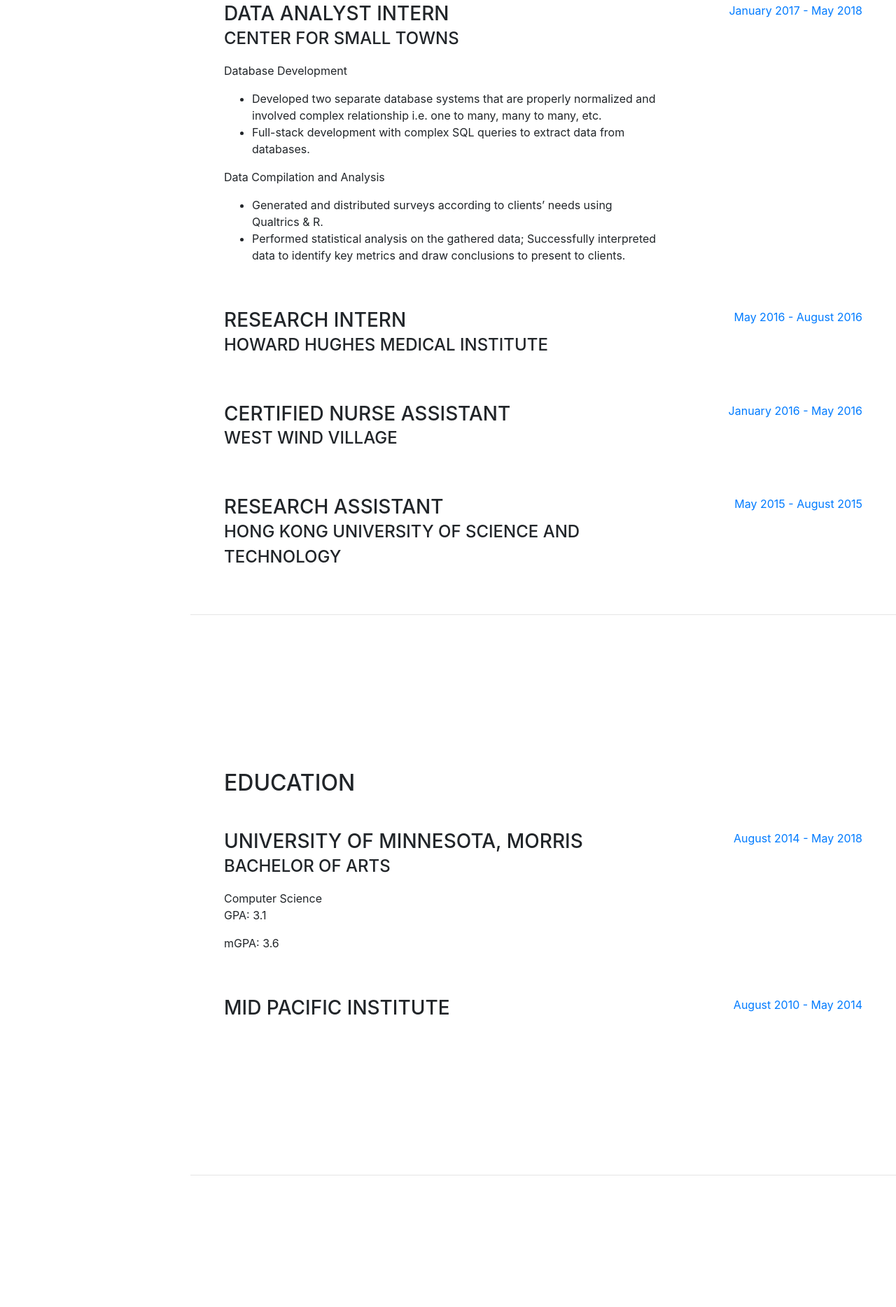
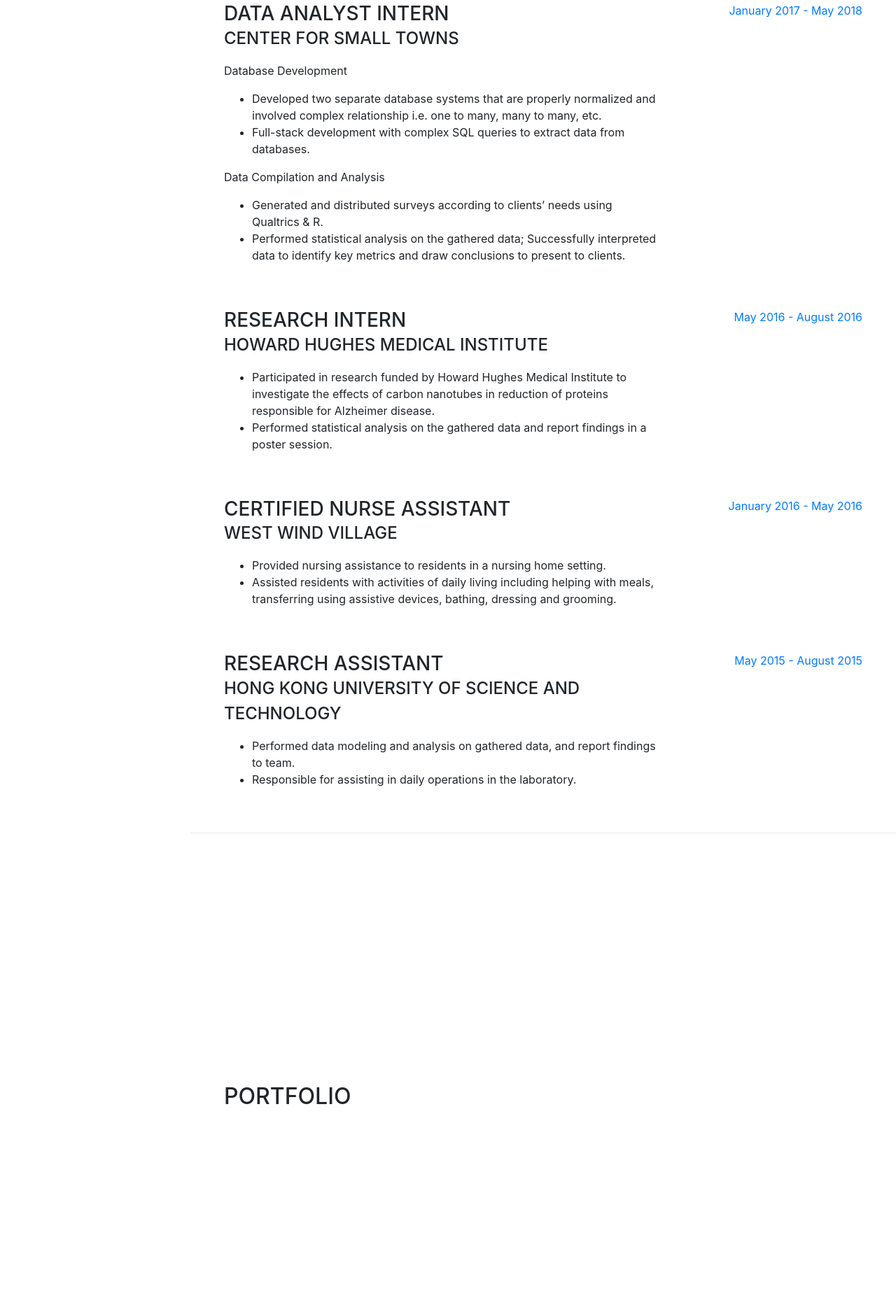
Before and after one commit to tszhonglau/tszhonglau.github.io, a website with bundled scripts: page index.html in a window 1280 px wide. Shown: the part 932-2800 px from the top of the page at 70% size. Built offline with nearby package versions, Linux system fonts and the light colour scheme; a web font is replaced by a local one.

Commit message:
More updates to index.html

```diff
--- a/index.html
+++ b/index.html
@@ -44,13 +44,13 @@
             <a class="nav-link js-scroll-trigger" href="#experience">Experience</a>
           </li>
           <li class="nav-item">
+            <a class="nav-link js-scroll-trigger" href="#portfolio">Portfolio</a>
+          </li>
+          <li class="nav-item">
             <a class="nav-link js-scroll-trigger" href="#education">Education</a>
           </li>
           <li class="nav-item">
             <a class="nav-link js-scroll-trigger" href="#skills">Skills</a>
-          </li>
-          <li class="nav-item">
-            <a class="nav-link js-scroll-trigger" href="#interests">Interests</a>
           </li>
         </ul>
       </div>
@@ -108,7 +108,10 @@
             <div class="resume-content mr-auto">
               <h3 class="mb-0">Research Intern</h3>
               <div class="subheading mb-3">Howard Hughes Medical Institute</div>
-              <p></p>
+              <ul>
+                <li>Participated in research funded by Howard Hughes Medical Institute to investigate the effects of carbon nanotubes in reduction of proteins responsible for Alzheimer disease.</li>
+                <li>Performed statistical analysis on the gathered data and report findings in a poster session.</li>
+              </ul>
             </div>
             <div class="resume-date text-md-right">
               <span class="text-primary">May 2016 - August 2016</span>
@@ -119,7 +122,10 @@
             <div class="resume-content mr-auto">
               <h3 class="mb-0">Certified Nurse Assistant</h3>
               <div class="subheading mb-3">West Wind Village</div>
-              <p></p>
+              <ul>
+                <li>Provided nursing assistance to residents in a nursing home setting. </li>
+                <li>Assisted residents with activities of daily living including helping with meals, transferring using assistive devices, bathing, dressing and grooming. </li>
+              </ul>
             </div>
             <div class="resume-date text-md-right">
               <span class="text-primary">January 2016 - May 2016</span>
@@ -130,7 +136,10 @@
             <div class="resume-content mr-auto">
               <h3 class="mb-0">Research Assistant</h3>
               <div class="subheading mb-3">Hong Kong University of Science and Technology</div>
-              <p></p>
+              <ul>
+                <li>Performed data modeling and analysis on gathered data, and report findings to team. </li>
+                <li>Responsible for assisting in daily operations in the laboratory. </li>
+              </ul>
             </div>
             <div class="resume-date text-md-right">
               <span class="text-primary">May 2015 - August 2015</span>
@@ -139,6 +148,15 @@
 
         </div>
 
+      </section>
+
+      <hr class="m-0">
+
+      <section class="resume-section p-3 p-lg-5 d-flex flex-column" id="portfolio">
+        <div class="my-auto">
+          <h2 class="mb-5">Portfolio</h2>
+
+        </div>
       </section>
 
       <hr class="m-0">
@@ -238,15 +256,8 @@
 
       <hr class="m-0">
 
-      <section class="resume-section p-3 p-lg-5 d-flex flex-column" id="interests">
-        <div class="my-auto">
-          <h2 class="mb-5">Interests</h2>
-          <p>Apart from being a web developer, I enjoy most of my time being outdoors. In the winter, I am an avid skier and novice ice climber. During the warmer months here in Colorado, I enjoy mountain biking, free climbing, and kayaking.</p>
-          <p class="mb-0">When forced indoors, I follow a number of sci-fi and fantasy genre movies and television shows, I am an aspiring chef, and I spend a large amount of my free time exploring the latest technology advancements in the front-end web development world.</p>
-        </div>
-      </section>
 
-      <hr class="m-0">
+
 
     </div>
 
```
